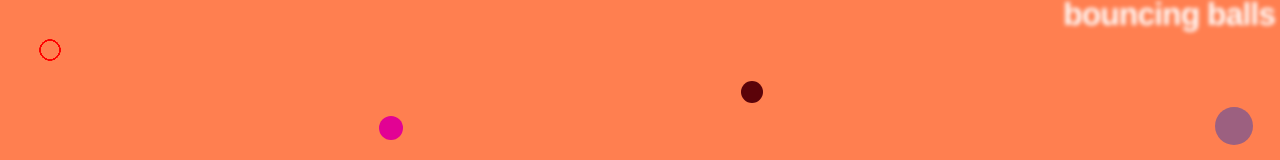
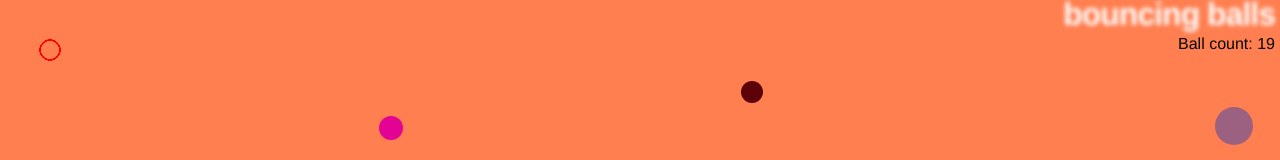
Before and after one commit to siddharthgopakumar/BouncingBalls, a plain HTML site: page index.html in a window 1280 px wide. Shown: the top 160 px of the page. Drawn offline with Linux system fonts and the light colour scheme.

Commit message:
Final Commit

```diff
--- a/index.html
+++ b/index.html
@@ -8,6 +8,7 @@
 
   <body>
     <h1>bouncing balls</h1>
+    <p>Ball Count:</p>
     <canvas></canvas>
 
     <script src="main.js"></script>
--- a/main.js
+++ b/main.js
@@ -6,6 +6,9 @@ const ctx = canvas.getContext('2d');
 const width = canvas.width = window.innerWidth;
 const height = canvas.height = window.innerHeight;
 
+const para = document.querySelector('p');
+
+let noBalls = 0;
 // function to generate random number
 
 function random(min, max) {
@@ -122,6 +125,8 @@ class EvilCircle extends Shape {
 
                 if(distance < this.size + ball.size)    {
                     ball.exists = false;
+                    noBalls--;
+                    para.textContent = `Ball count: ${noBalls}`;
                 }
             }
         }
@@ -141,6 +146,8 @@ while(balls.length < 20)    {
         size
     );
     balls.push(ball);
+    noBalls++;
+    para.textContent = `Ball count: ${noBalls}`;
 }
 const evilBall = new EvilCircle(50,50);
 
--- a/style.css
+++ b/style.css
@@ -23,3 +23,10 @@ html, body {
     color: transparent;
     text-shadow: 0 0 4px white;
   }
+  p {
+    position: absolute;
+    margin: 0;
+    top: 35px;
+    right: 5px;
+    color: rgb(7, 7, 7);
+  }
```
